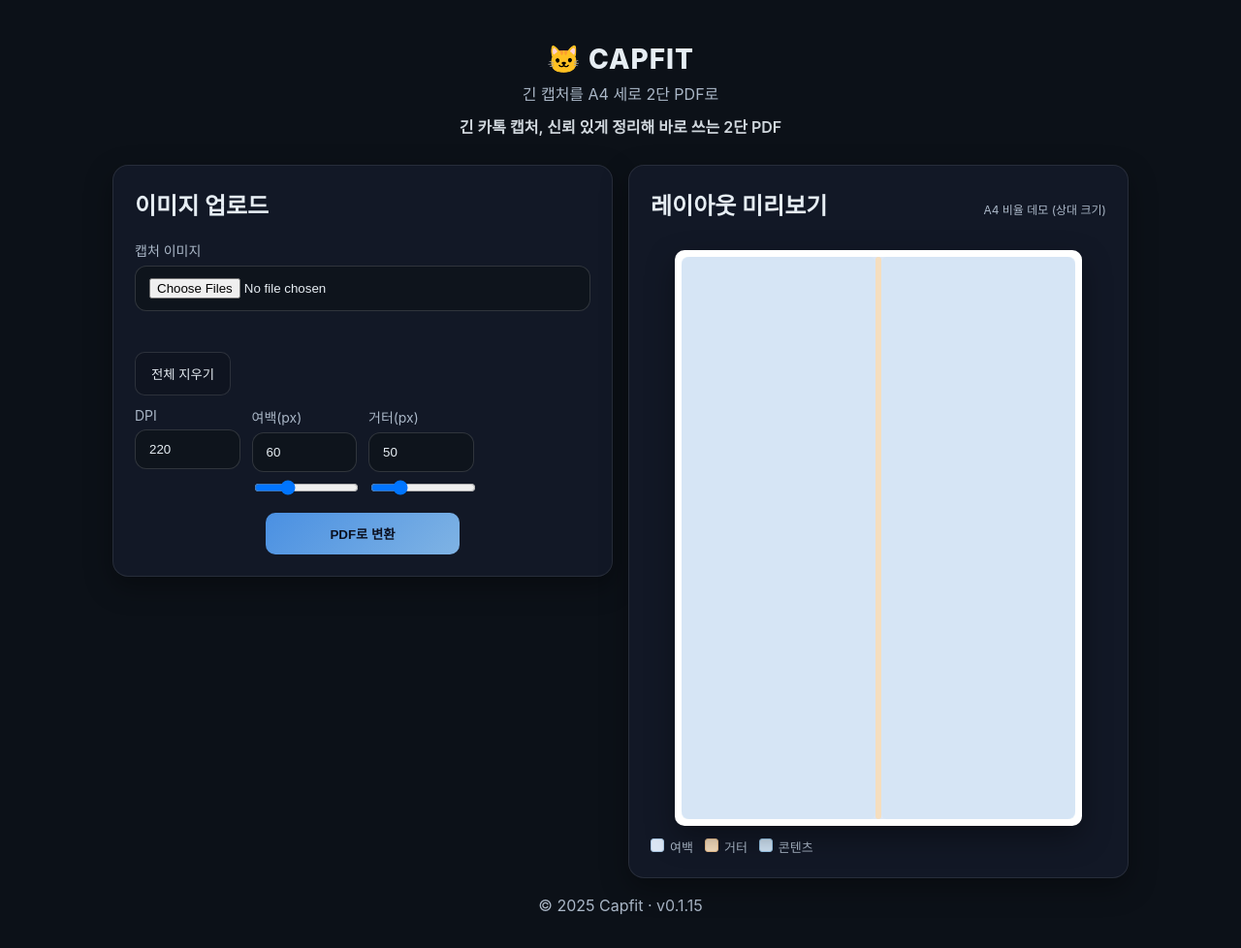
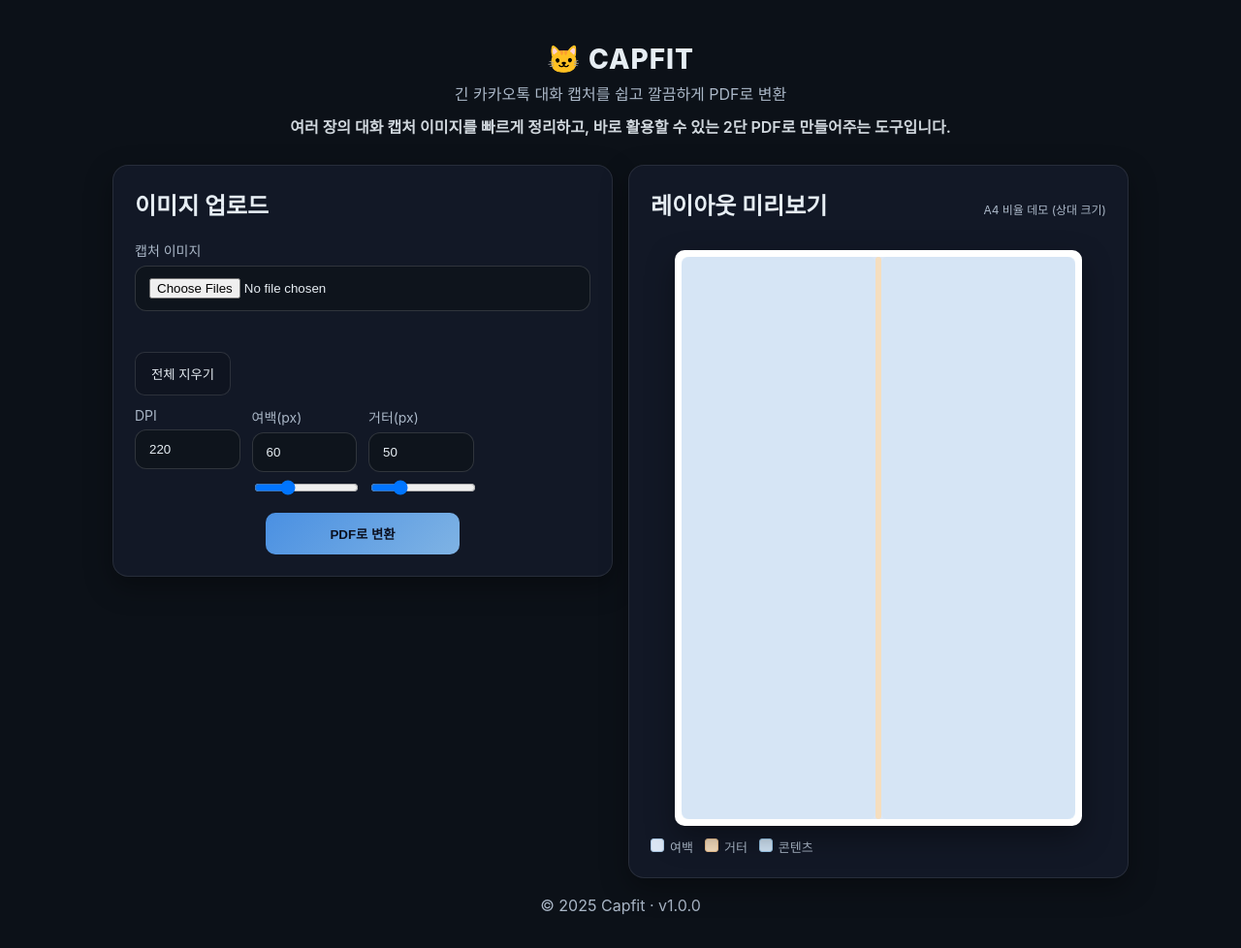
Before and after one commit to aphelion137/capfit, a FastAPI app: page / in a window 1280 px wide. Shown: the whole page at 97% size. Run offline with FastAPI, Linux system fonts and the light colour scheme.

Commit message:
알파버전 수정

```diff
--- a/capfit/web/templates/index.html
+++ b/capfit/web/templates/index.html
@@ -4,25 +4,25 @@
     <meta charset="utf-8" />
     <meta name="viewport" content="width=device-width, initial-scale=1" />
     <meta name="theme-color" content="#0b1020" />
-    <title>Capfit · 대화 캡처 2단 PDF</title>
-    <meta name="description" content="긴 카톡 캡처를 손쉽게 A4 세로 2단 PDF로 변환" />
+    <title>CAPFIT · 카톡 대화 캡처를 쉽고 깔끔하게 PDF로!</title>
+    <meta name="description" content="긴 카카오톡 대화 캡처를 쉽고 빠르게 편집하여 A4 2단 PDF로 변환하는 도구입니다." />
     <meta property="og:type" content="website" />
     <meta property="og:site_name" content="CAPFIT" />
-    <meta property="og:title" content="CAPFIT · 대화 캡처 2단 PDF" />
-    <meta property="og:description" content="긴 캡처를 신뢰 있게 정리해 바로 쓰는 2단 PDF" />
+    <meta property="og:title" content="CAPFIT · 카톡 대화 캡처를 쉽고 깔끔하게 PDF로!" />
+    <meta property="og:description" content="긴 카카오톡 대화 캡처를 빠르게 정리하여 바로 쓸 수 있는 2단 PDF로 변환합니다." />
     <meta property="og:url" content="{{ page_url if page_url else '' }}" />
     <meta property="og:image" content="{{ (base_url + '/og.png') if base_url else '/og.png' }}" />
     <meta name="twitter:card" content="summary_large_image" />
-    <meta name="twitter:title" content="CAPFIT · 대화 캡처 2단 PDF" />
-    <meta name="twitter:description" content="긴 캡처를 신뢰 있게 정리해 바로 쓰는 2단 PDF" />
+    <meta name="twitter:title" content="CAPFIT · 카톡 대화 캡처를 쉽고 깔끔하게 PDF로!" />
+    <meta name="twitter:description" content="긴 카카오톡 대화 캡처를 빠르게 정리하여 바로 쓸 수 있는 2단 PDF로 변환합니다." />
     <meta name="twitter:image" content="{{ (base_url + '/og.png') if base_url else '/og.png' }}" />
     <link rel="stylesheet" href="/static/style.css" />
   </head>
   <body>
     <header class="header">
       <div class="brand">🐱 CAPFIT</div>
-      <div class="subtitle">긴 캡처를 A4 세로 2단 PDF로</div>
-      <p class="tagline">긴 카톡 캡처, 신뢰 있게 정리해 바로 쓰는 2단 PDF</p>
+      <div class="subtitle">긴 카카오톡 대화 캡처를 쉽고 깔끔하게 PDF로 변환</div>
+      <p class="tagline">여러 장의 대화 캡처 이미지를 빠르게 정리하고, 바로 활용할 수 있는 2단 PDF로 만들어주는 도구입니다.</p>
     </header>
 
     <main class="container">
@@ -34,7 +34,7 @@
               <label for="file">캡처 이미지</label>
               <input id="file" name="files" type="file" accept="image/*" multiple required />
               <div id="file-hint" class="file-hint" aria-live="polite"></div>
-              <div id="order-warning" class="order-warning hidden">이 브라우저에선 순서/삭제가 제한될 수 있어요. 변경 후 업로드가 반영되지 않으면 다시 선택해 주세요.</div>
+              <div id="order-warning" class="order-warning hidden">이 브라우저에서는 순서/삭제가 제한될 수 있습니다. 변경 후 업로드가 반영되지 않으면 다시 선택해 주세요.</div>
               <div id="thumb-list" class="thumb-list" aria-live="polite"></div>
               <div class="thumb-actions">
                 <button id="clear-all" type="button" class="btn">전체 지우기</button>
@@ -85,7 +85,7 @@
         </div>
       </section>
 
-      <footer class="footer">© 2025 Capfit · v{{ version }}</footer>
+      <footer class="footer">© 2025 Capfit · v1.0.0</footer>
     </main>
     <div class="mobile-cta">
       <button class="btn primary" type="submit" form="upload-form">PDF로 변환</button>
--- a/pyproject.toml
+++ b/pyproject.toml
@@ -1,6 +1,6 @@
 [project]
 name = "capfit"
-version = "0.1.15"
+version = "1.0.0"
 description = "Split long chat screenshots into column-sized chunks and build 2-column PDFs."
 readme = "README.md"
 requires-python = ">=3.10"
```
Also changed, not shown: capfit/web/templates/result.html (+4 -4 lines), 2 other files.
